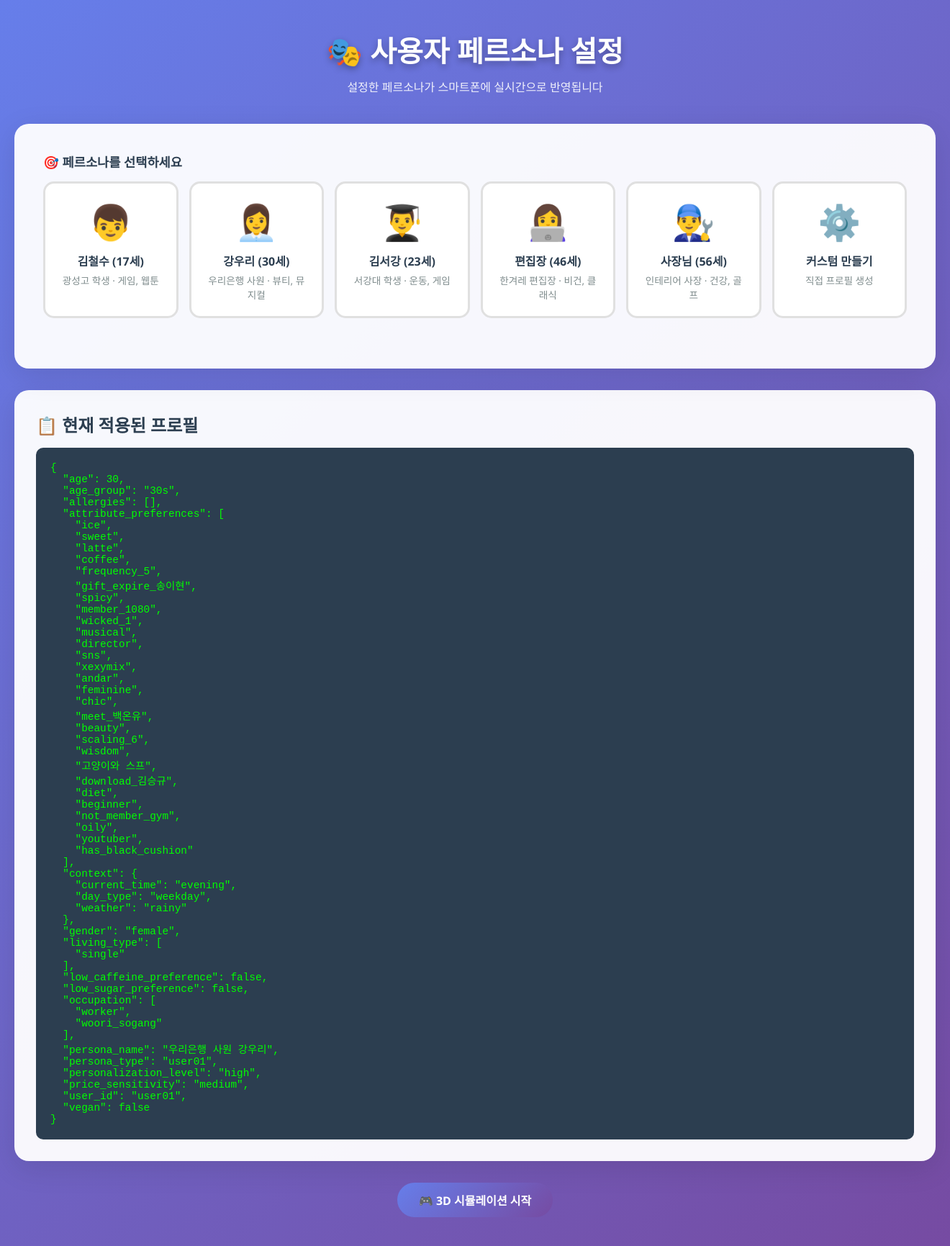
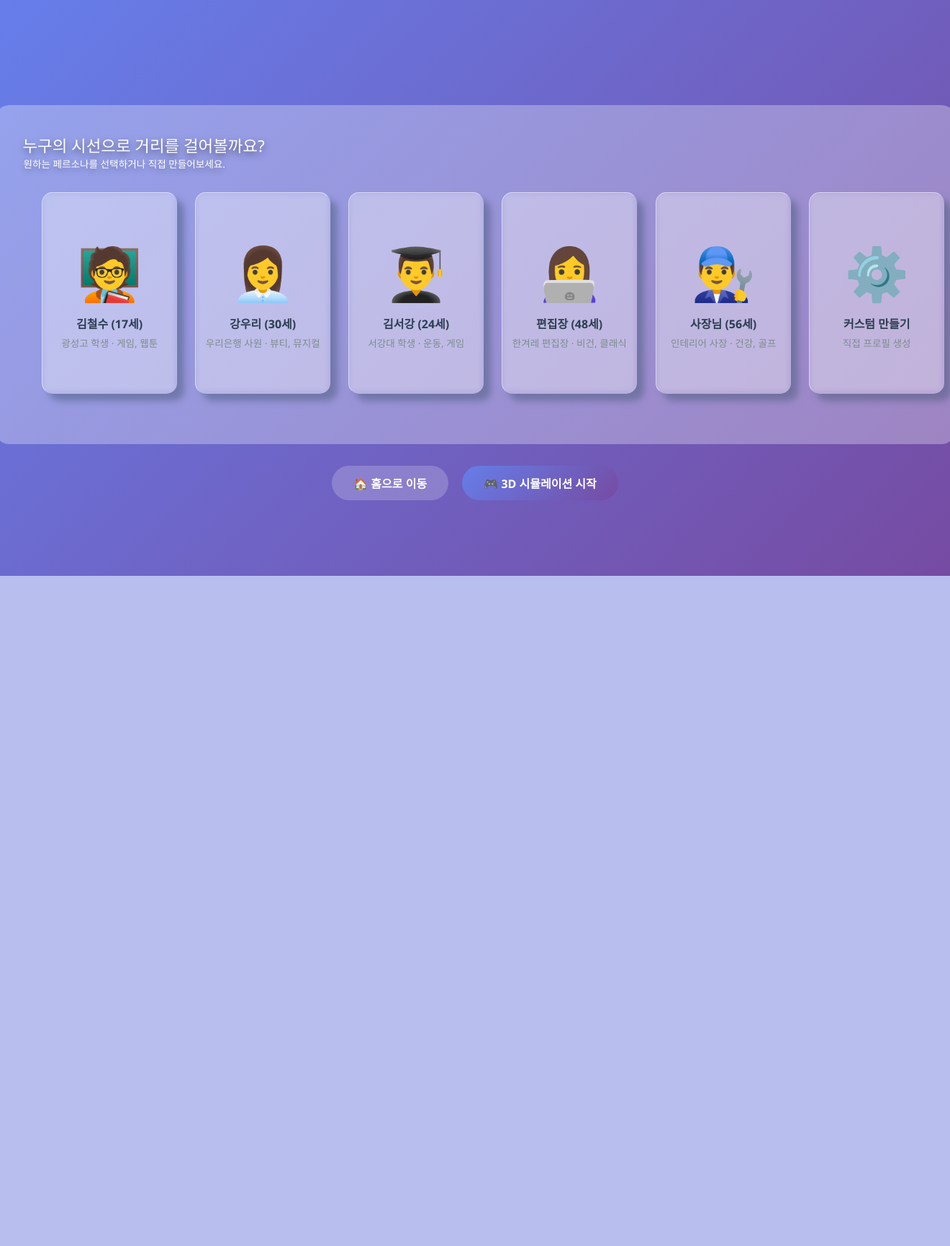
Before and after one commit to songleehyeon/2025-capstone-design, a Flask app: page /admin in a window 1320 px wide. Shown: the whole page at 72% size. After the commit the page ends 800 px from the top, so only its background shows below. Run offline with Flask 3, Linux system fonts and the light colour scheme.

Commit message:
feat: 광고 메시지 아이콘 추가 및 스타일 수정, 관리 페이지 UI 개선

```diff
--- a/static/css/admin.css
+++ b/static/css/admin.css
@@ -11,8 +11,8 @@
     --secondary-color: #FF6B6B;
     --success-color: #51CF66;
     --bg-gradient: linear-gradient(135deg, #667eea 0%, #764ba2 100%);
-    --card-bg: rgba(255, 255, 255, 0.95);
-    --shadow: 0 10px 40px rgba(0, 0, 0, 0.1);
+    --card-bg: rgba(255, 255, 255, 0.3);
+    ;
 }
 
 body {
@@ -21,6 +21,9 @@ body {
     min-height: 100vh;
     padding: 40px 20px;
     color: #2C3E50;
+    display: flex;
+    justify-content: center; /* 수직 중앙 */
+    align-items: center;     /* 수평 중앙 */
 }
 
 .container {
@@ -53,6 +56,7 @@ body {
     padding: 40px;
     box-shadow: var(--shadow);
     margin-bottom: 30px;
+
 }
 
 .form-group {
@@ -89,27 +93,57 @@ body {
     cursor: not-allowed;
 }
 
+@keyframes floatLayout {
+    0% { transform: translateY(0px); }
+    50% { transform: translateY(-15px); } /* 위로 둥실 */
+    100% { transform: translateY(0px); }
+}
+
 /* 페르소나 카드 */
 .persona-cards {
     display: grid;
     grid-template-columns: repeat(auto-fit, minmax(150px, 1fr));
-    gap: 15px;
-    margin-top: 15px;
+    gap: 30px;
+    margin: 15px 25px auto 25px;
+    grid-template-columns: repeat(auto-fit, minmax(180px, 1fr));
+    gap: 25px;
+    margin-top: 10px;
+    width: 100%;
+    max-width: 1500px;
 }
 
 .persona-card {
-    background: #FFF;
-    border: 3px solid #E0E0E0;
+    position: relative;
+    height: 280px;
+    margin: 0 auto; /* 그리드 셀 내에서 중앙 정렬 */
+    width: 100%;
+    max-width: 220px; /* 카드 최대 너비 제한 */
+
+    background: #ffffff1b;
+    box-shadow: 10px 10px 10px #495c7c80;
     border-radius: 15px;
-    padding: 20px;
+    border-top: 1px solid #ffffff80;
+    border-left: 1px solid #ffffff80;
+    border-right: 1px solid rgba(255,255,255,0.1);
+    border-bottom: 1px solid rgba(255,255,255,0.1);
+    backdrop-filter: blur(5px);
+
+
+    overflow: hidden;
+    display: flex;
+    justify-content: center;
+    align-items: center;
+    flex-direction: column;
+    cursor: pointer;
     text-align: center;
-    cursor: pointer;
-    transition: all 0.3s ease;
+    color: #fff;
+    transition: 0.5s;
+    animation: none; /* 개별 카드는 애니메이션 없음 */
 }
 
 .persona-card:hover {
     transform: translateY(-5px);
-    box-shadow: 0 10px 20px rgba(0, 0, 0, 0.1);
+
 }
 
 .persona-card.active {
@@ -133,7 +167,6 @@ body {
     color: #7F8C8D;
 }
 
-/* 체크박스 그룹 */
 .checkbox-group {
     display: flex;
     gap: 20px;
@@ -170,11 +203,12 @@ body {
     cursor: pointer;
     transition: all 0.3s ease;
     box-shadow: 0 4px 15px rgba(0, 0, 0, 0.2);
+
 }
 
 .btn:hover {
     transform: translateY(-2px);
-    box-shadow: 0 6px 20px rgba(0, 0, 0, 0.3);
+
 }
 
 .btn-primary {
--- a/templates/admin.html
+++ b/templates/admin.html
@@ -3,7 +3,6 @@
 <head>
     <meta charset="UTF-8">
     <meta name="viewport" content="width=device-width, initial-scale=1.0">
-    <title>페르소나 관리 - 스마트 광고 AR</title>
     <link rel="stylesheet" href="{{ url_for('static', filename='css/admin.css') }}">
     <style>
         /* 화면 전환용 스타일 */
@@ -75,44 +79,48 @@
 <body>
     <div class="container">
         <header class="header">
-            <h1>🎭 사용자 페르소나 설정</h1>
-            <p class="subtitle">설정한 페르소나가 스마트폰에 실시간으로 반영됩니다</p>
+            <h1 style="display:none;">🎭 사용자 페르소나 설정</h1>
+            <p class="subtitle" style="display:none;">설정한 페르소나가 스마트폰에 실시간으로 반영됩니다</p>
         </header>
 
         <div class="form-container">
 
             <div id="view-main" class="view-section active">
                 <div class="form-group">
-                    <label>🎯 페르소나를 선택하세요</label>
+                    <label style="font-size: 1.4rem; font-weight:200; color:white;
+                    text-shadow: 0 4px 10px rgba(0, 0, 0, 0.5); margin: -1px;">누구의 시선으로 거리를 걸어볼까요?</label>
+                    <p style="font-size: 0.85rem; color: white; font-weight: 300; margin: 0; margin-bottom: 30px;
+                    text-shadow: 0 4px 10px rgba(0, 0, 0, 0.3);">
+                    원하는 페르소나를 선택하거나 직접 만들어보세요.</p>
                     <div class="persona-cards">
                         <div class="persona-card" data-persona="user00">
-                            <div class="persona-icon">👦</div>
+                            <div class="persona-icon" style="font-size: 4.5rem">🧑‍🏫</div>
                             <h3>김철수 (17세)</h3>
                             <p>광성고 학생 · 게임, 웹툰</p>
                         </div>
                         <div class="persona-card" data-persona="user01">
-                            <div class="persona-icon">👩‍💼</div>
+                            <div class="persona-icon" style="font-size: 4.5rem">👩‍💼</div>
                             <h3>강우리 (30세)</h3>
                             <p>우리은행 사원 · 뷰티, 뮤지컬</p>
                         </div>
                         <div class="persona-card" data-persona="user02">
-                            <div class="persona-icon">👨‍🎓</div>
-                            <h3>김서강 (23세)</h3>
+                            <div class="persona-icon" style="font-size: 4.5rem">👨‍🎓</div>
+                            <h3>김서강 (24세)</h3>
                             <p>서강대 학생 · 운동, 게임</p>
                         </div>
                         <div class="persona-card" data-persona="user03">
-                            <div class="persona-icon">👩‍💻</div>
-                            <h3>편집장 (46세)</h3>
+                            <div class="persona-icon" style="font-size: 4.5rem">👩‍💻</div>
+                            <h3>편집장 (48세)</h3>
                             <p>한겨레 편집장 · 비건, 클래식</p>
                         </div>
                         <div class="persona-card" data-persona="user04">
-                            <div class="persona-icon">👨‍🔧</div>
+                            <div class="persona-icon" style="font-size: 4.5rem">👨‍🔧</div>
                             <h3>사장님 (56세)</h3>
                             <p>인테리어 사장 · 건강, 골프</p>
                         </div>
 
                         <div class="persona-card" data-persona="custom">
-                            <div class="persona-icon">⚙️</div>
+                            <div class="persona-icon" style="font-size: 4.5rem">⚙️</div>
                             <h3>커스텀 만들기</h3>
                             <p>직접 프로필 생성</p>
                         </div>
@@ -167,7 +175,7 @@
 
                         <div id="step-2" class="step-container">
                             <h4>2단계: 선호 키워드 선택</h4>
-                            <p style="color: #666; font-size: 0.9rem; margin-bottom:15px;">* 양자택일 항목을 선택해주세요.</p>
+                            <p style="color: #ccc; font-size: 0.9rem; margin-bottom:15px;">* 양자택일 항목을 선택해주세요.</p>
 
                             <div class="keyword-section">
                                 <h4>☕ 카페 취향 (필수 선택)</h4>
@@ -274,17 +282,61 @@
             <div id="status-message" class="status-message"></div>
         </div>
 
-        <div class="preview-section">
+        <div class="preview-section" style="display: none;">
             <h2>📋 현재 적용된 프로필</h2>
             <pre id="profile-preview">{}</pre>
         </div>
 
         <div class="footer-links">
+            <a href="/" class="link" style="margin-right: 15px;">🏠 홈으로 이동</a>
             <a href="/3d-demo" class="link" style="background: linear-gradient(135deg, #667eea 0%, #764ba2 100%);">
                 🎮 3D 시뮬레이션 시작
             </a>
         </div>
     </div>
+
+    <script src="{{ url_for('static', filename='js/vanilla-tilt.js') }}"></script>
+    <script>
+        // DOM이 로드된 후 실행
+        document.addEventListener("DOMContentLoaded", function() {
+            const cards = document.querySelectorAll(".persona-card");
+
+            cards.forEach(card => {
+                // VanillaTilt 초기화
+                VanillaTilt.init(card, {
+                    max: 15,
+                    speed: 400,
+                    glare: true,
+                    "max-glare": 0.5,
+                    scale: 1.05,
+                    reset: true,  // 마우스가 벗어나면 원래대로
+                    "reset-to-start": false
+                });
+
+                // hover 시에만 tilt 활성화
+                card.vanillaTilt.destroy();  // 처음엔 비활성화
+
+                card.addEventListener('mouseenter', () => {
+                    VanillaTilt.init(card, {
+                        max: 15,
+                        speed: 400,
+                        glare: true,
+                        "max-glare": 0.5,
+                        scale: 1.05,
+                        reset: true
+                    });
+                });
+
+                card.addEventListener('mouseleave', () => {
+                    if (card.vanillaTilt) {
+                        setTimeout(() => {
+                            card.vanillaTilt.destroy();
+                        }, 400);  // 애니메이션 후 destroy
+                    }
+                });
+            });
+        });
+    </script>
     <script src="{{ url_for('static', filename='js/admin.js') }}"></script>
 </body>
 </html>
--- a/templates/index.html
+++ b/templates/index.html
@@ -34,7 +34,7 @@
 
     <div class="container">
         <header class="header">
-            <h1>📱 스마트 광고 AR 시스템</h1>
+            <h1 style="display:none;">📱 스마트 광고 AR 시스템</h1>
         </header>
 
         <div id="persona-display" class="persona-display">
--- a/web_app.py
+++ b/web_app.py
@@ -460,7 +460,7 @@ def get_demo_suggestions():
 
         return jsonify({
             'success': True,
-            'recommended_ads': recommended, # 키 값은 프론트엔드 호환성을 위해 유지해도 됩니다
+            'recommended_ads': recommended,
             'user_id': user_id
         })
 
```
Also changed, not shown: other parts of templates/admin.html (+15 -10 lines), config/ads/hyundai_popup.json (+9 -20 lines), static/css/style.css (+7 -13 lines), static/js/app.js (+8 -8 lines), templates/3d_demo.html (+103 -15 lines).
